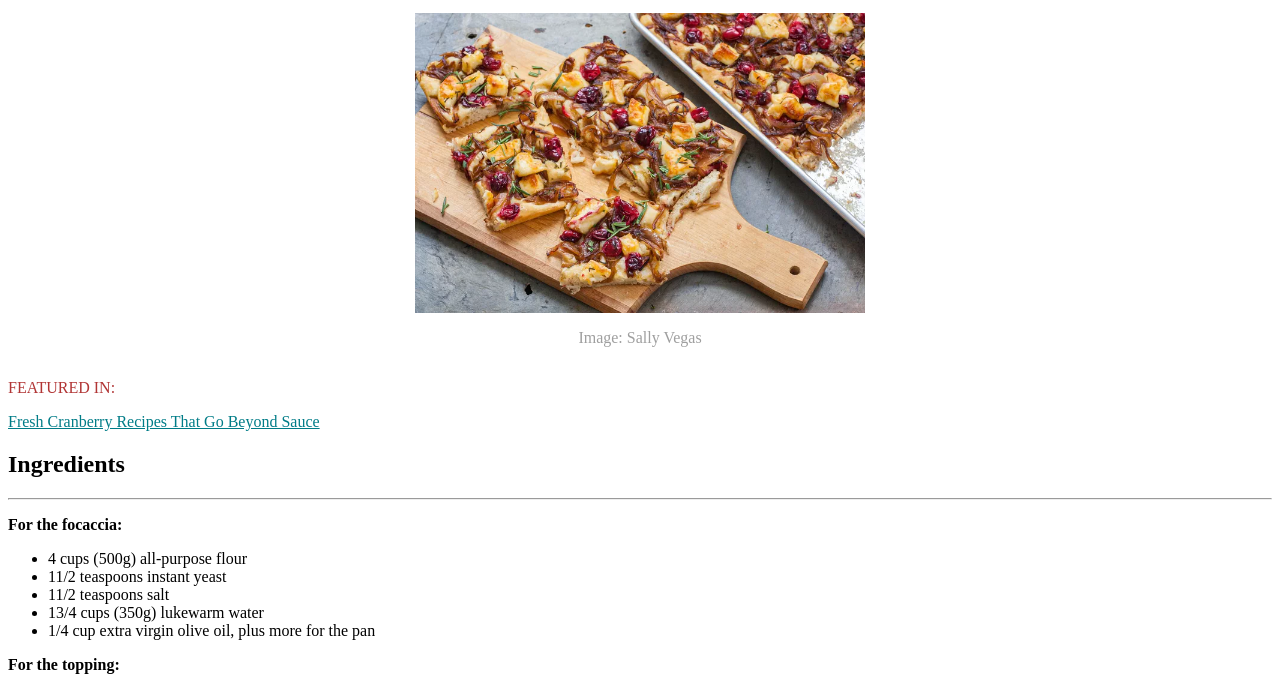
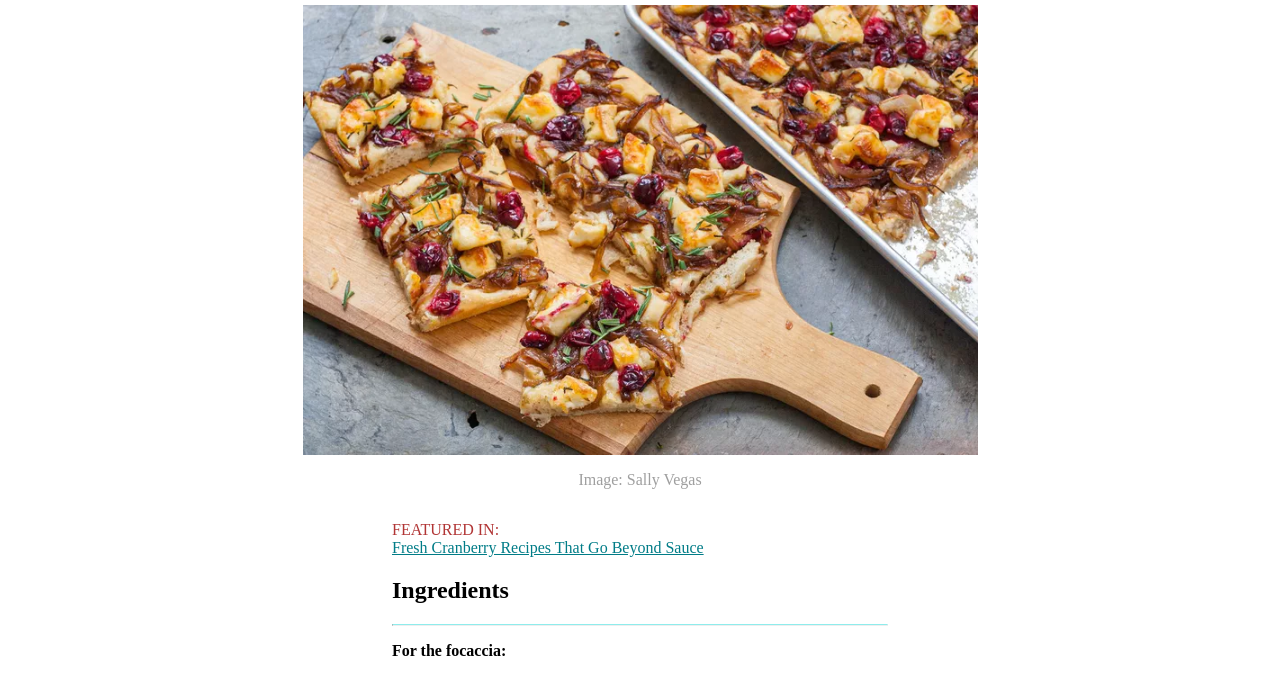
Before and after one commit to Enricobusatto/lavoro-1, a plain HTML site: page index.html in a window 1280 px wide. Shown: the part 270-947 px from the top of the page. Drawn offline with Linux system fonts and the light colour scheme.

Commit message:
aggiornamento

```diff
--- a/index.html
+++ b/index.html
@@ -18,7 +18,10 @@
         <div class="img">
             <p>Wow your taste buds with this festive focaccia appetizer topped with sweet caramelized onions, tart cranberries, and creamy brie. It will become your new favorite holiday starter!</p>
             <img src="assets/img1.webp" alt="foto del piatto" id="img1" />
-            <span id="description-img1"><p>Image: Sally Vegas</p></span>
+            <div id="description-img1">
+                <p>Image: Sally Vegas</p>
+
+            </div>
         </div>
 
         <span id="featured-in"><p>FEATURED IN:</p></span>
--- a/style.css
+++ b/style.css
@@ -1,3 +1,9 @@
+html{
+    margin-left: 30%;
+    margin-right: 30%;
+
+}
+
 #logo{
     width: 20%;
     display: flex;
@@ -26,7 +32,8 @@ h1{
     align-items: center;
 }
 #img1{
-    height: 300px;
+    height: 450px;
+
 }
 #description-img1{
     color: rgb(159, 159, 159);
@@ -34,6 +41,7 @@ h1{
 
 #featured-in{
     color: rgb(177, 53, 53);
+
 }
 
 #link1{
@@ -42,3 +50,11 @@ h1{
 #link2{
     color: rgb(0, 124, 135);
 }
+
+span p{
+    margin-bottom: 0;
+}
+
+hr{
+    border-top: 1px solid rgb(142, 236, 236);
+}
```
